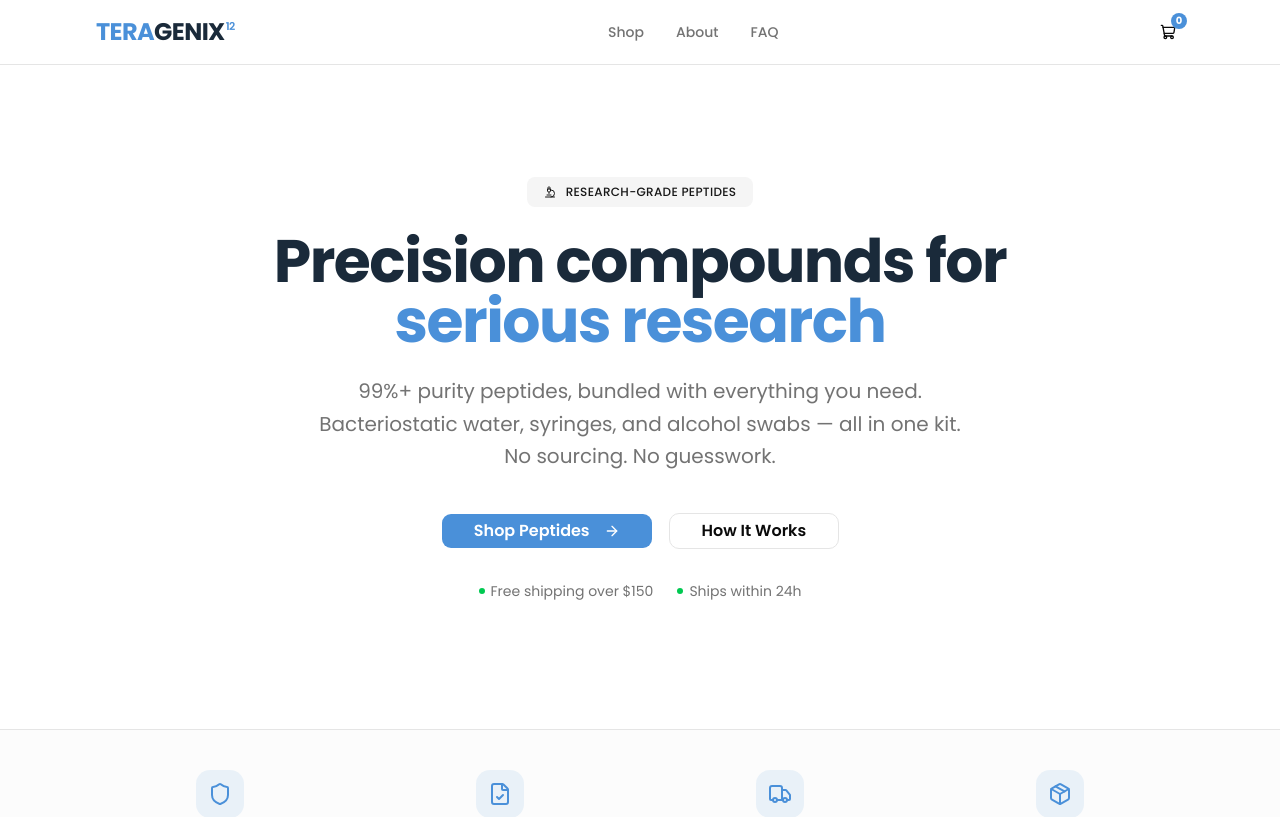
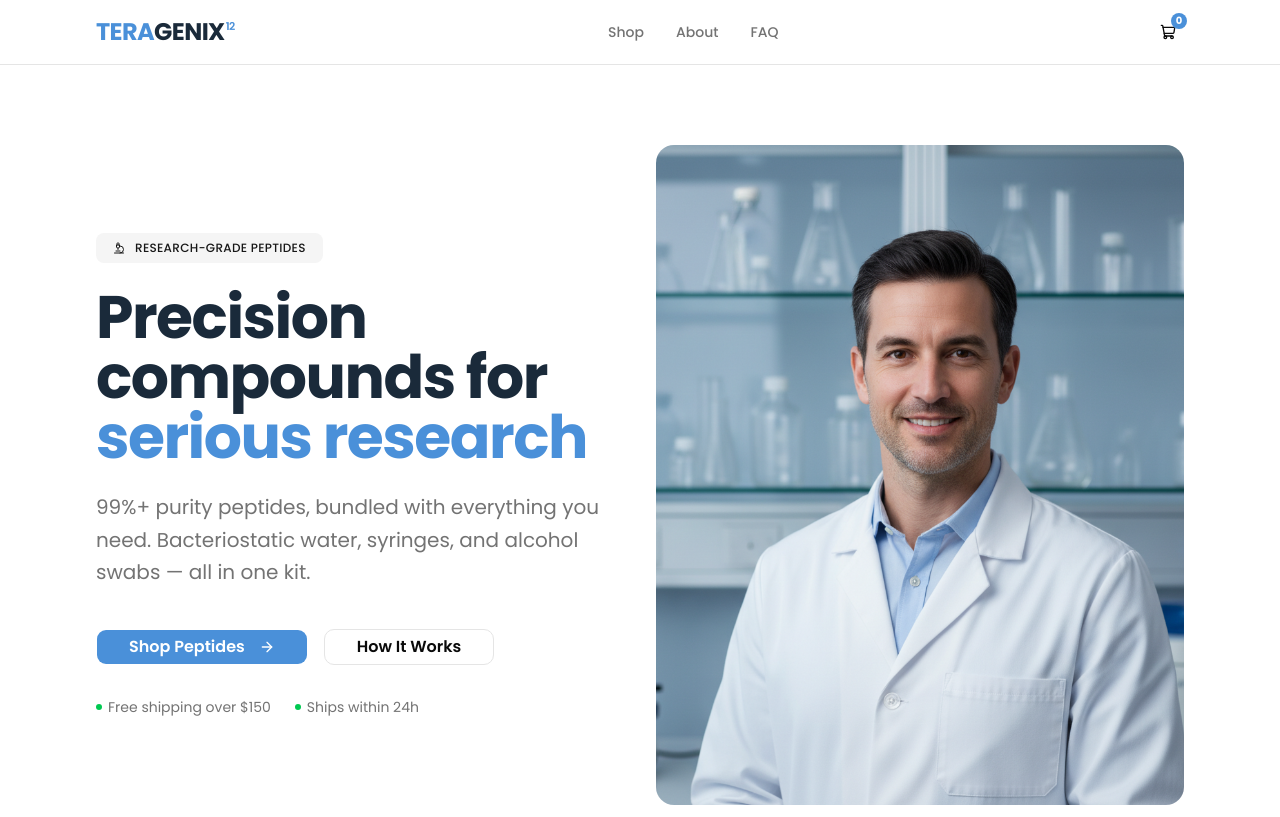
Before and after one commit to sethschnrt/teragenix, a Next.js app: page / in a window 1280 px wide. Shown: the top 817 px of the page. Built offline with nearby package versions, Linux system fonts and the light colour scheme.

Commit message:
feat: doctor hero image with text-left/image-right split layout

```diff
--- a/src/components/hero.tsx
+++ b/src/components/hero.tsx
@@ -3,11 +3,15 @@ import { Badge } from "@/components/ui/badge";
 import { ArrowRight, Microscope } from "lucide-react";
 import Link from "next/link";
 
+const BASE_PATH = process.env.NODE_ENV === "production" ? "/teragenix" : "";
+
 export function Hero() {
   return (
     <section className="relative overflow-hidden">
-      <div className="relative mx-auto max-w-6xl px-4 sm:px-6 lg:px-8 pt-20 pb-24 sm:pt-28 sm:pb-32">
-        <div className="flex flex-col items-center text-center">
+      <div className="relative mx-auto max-w-6xl px-4 sm:px-6 lg:px-8 pt-16 pb-20 sm:pt-20 sm:pb-28">
+        <div className="grid gap-12 lg:grid-cols-2 lg:gap-8 items-center">
+          {/* Left — Text content */}
+          <div className="flex flex-col items-start text-left">
             {/* Badge */}
             <Badge
               variant="secondary"
@@ -18,16 +22,15 @@ export function Hero() {
             </Badge>
 
             {/* Headline */}
-          <h1 className="max-w-3xl text-4xl font-bold tracking-tight text-[#1a2a3a] dark:text-white sm:text-5xl lg:text-6xl">
+            <h1 className="text-4xl font-bold tracking-tight text-[#1a2a3a] dark:text-white sm:text-5xl lg:text-6xl">
               Precision compounds for{" "}
               <span className="text-[#4A90D9]">serious research</span>
             </h1>
 
             {/* Subheadline */}
-          <p className="mt-6 max-w-2xl text-lg text-muted-foreground sm:text-xl leading-relaxed">
+            <p className="mt-6 max-w-xl text-lg text-muted-foreground sm:text-xl leading-relaxed">
               99%+ purity peptides, bundled with everything you need.
               Bacteriostatic water, syringes, and alcohol swabs — all in one kit.
-            No sourcing. No guesswork.
             </p>
 
             {/* CTAs */}
@@ -52,7 +55,7 @@ export function Hero() {
               </Link>
             </div>
 
-          {/* Micro trust signals under CTA */}
+            {/* Micro trust signals */}
             <div className="mt-8 flex items-center gap-6 text-sm text-muted-foreground">
               <span className="flex items-center gap-1.5">
                 <span className="h-1.5 w-1.5 rounded-full bg-green-500" />
@@ -64,6 +67,19 @@ export function Hero() {
               </span>
             </div>
           </div>
+
+          {/* Right — Doctor image */}
+          <div className="relative hidden lg:block">
+            <div className="relative aspect-[4/5] overflow-hidden rounded-2xl">
+              {/* eslint-disable-next-line @next/next/no-img-element */}
+              <img
+                src={`${BASE_PATH}/images/hero-doctor.png`}
+                alt="Research scientist in laboratory"
+                className="w-full h-full object-cover object-top"
+              />
+            </div>
+          </div>
+        </div>
       </div>
     </section>
   );
```
Also changed, not shown: public/images/hero-doctor.png (added). Lines whose indentation alone changed are shown as unchanged.
